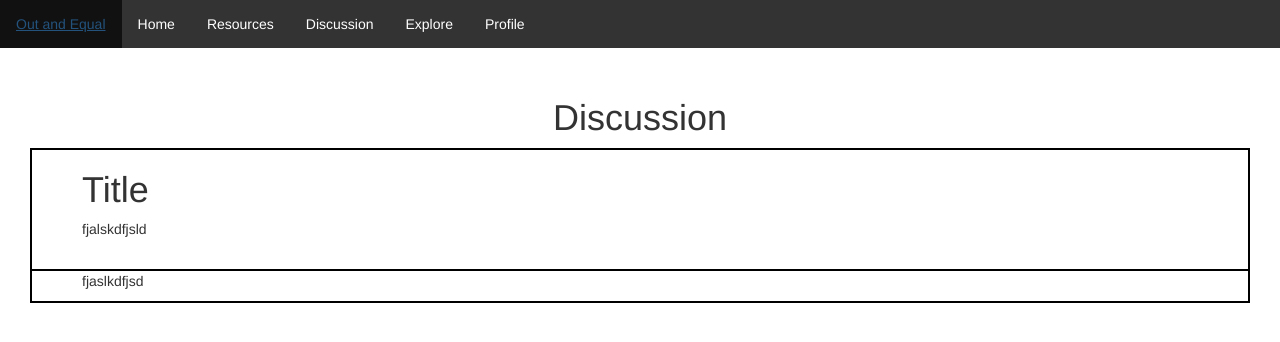
After one commit to Chicago18/team-17, a Flask app: page /discussion/ in a window 1280 px wide. The commit adds this page. Shown: the top 342 px of the page. Run offline with Flask 2, Linux system fonts and the light colour scheme.

Commit message:
Formatted discussion page

```diff
--- a/flaskr/__init__.py
+++ b/flaskr/__init__.py
@@ -43,9 +43,14 @@ def create_app(test_config=None):
     def login():
         return flask.render_template("/login.html")
 
-    # Login page
+    # Profile page
     @app.route('/profile/')
     def profile():
         return flask.render_template("/profile.html")
 
+    # Discussion page
+    @app.route('/discussion/')
+    def discussion():
+        return flask.render_template("/discussion.html")
+
     return app
--- /dev/null
+++ b/flaskr/static/css/disc.css
@@ -0,0 +1,24 @@
+#post
+{
+    border: 2px solid black;
+
+    margin-left: 30px;
+    margin-right: 30px;
+}
+#comment
+{
+   border-top: 2px solid black;
+
+}
+#title
+{
+    margin-left: 50px;
+}
+#words
+{
+    margin-left: 50px;
+}
+.title
+{
+    text-align: center;
+}
--- /dev/null
+++ b/flaskr/templates/discussion.html
@@ -0,0 +1,39 @@
+<!DOCTYPE html>
+<html lang="en">
+
+<head>
+    <title>Website</title>
+    <link rel="stylesheet" type="text/css" href="/static/css/navbar.css">
+    <link rel="stylesheet" type="text/css" href="/static/css/disc.css">
+    <link href="css/bootstrap.min.css" rel="stylesheet">
+
+</head>
+<div id="nav>">
+    <ul>
+        <li><a href="/">Out and Equal</a></li>
+        <li><a href="/">Home</a></li>
+        <li><a href="contact.asp">Resources</a></li>
+        <li><a href="/discussion/">Discussion</a></li>
+        <li><a href="about.asp">Explore</a></li>
+        <li><a href="/profile/">Profile</a></li>
+      </ul>
+      <br>
+</div>
+<h1 class="title">
+    Discussion
+</h1>
+<div id="post">
+    <div id="title">
+    <h1>
+        Title
+    </h1>
+    <p>
+        fjalskdfjsld
+    </p>
+</div>
+    <br>
+    <div id="comment">
+        <p id="words">fjaslkdfjsd</p>
+    </div>
+</div>
+</html>
--- a/flaskr/templates/login.html
+++ b/flaskr/templates/login.html
@@ -13,7 +13,7 @@
         <li><a href="/">Out and Equal</a></li>
         <li><a href="/">Home</a></li>
         <li><a href="contact.asp">Resources</a></li>
-        <li><a href="about.asp">Discussion</a></li>
+        <li><a href="/discussion/">Discussion</a></li>
         <li><a href="about.asp">Explore</a></li>
         <li><a href="/profile/">Profile</a></li>
       </ul>
--- a/flaskr/templates/profile.html
+++ b/flaskr/templates/profile.html
@@ -12,7 +12,7 @@
             <li><a href="/">Out and Equal</a></li>
             <li><a href="/">Home</a></li>
             <li><a href="contact.asp">Resources</a></li>
-            <li><a href="about.asp">Discussion</a></li>
+            <li><a href="/discussion/">Discussion</a></li>
             <li><a href="about.asp">Explore</a></li>
             <li><a href="/profile/">Profile</a></li>
           </ul>
--- a/flaskr/templates/signup.html
+++ b/flaskr/templates/signup.html
@@ -13,7 +13,7 @@
         <li><a href="/">Out and Equal</a></li>
         <li><a href="/">Home</a></li>
         <li><a href="contact.asp">Resources</a></li>
-        <li><a href="about.asp">Discussion</a></li>
+        <li><a href="/discussion/">Discussion</a></li>
         <li><a href="about.asp">Explore</a></li>
         <li><a href="/profile/">Profile</a></li>
       </ul>
```
